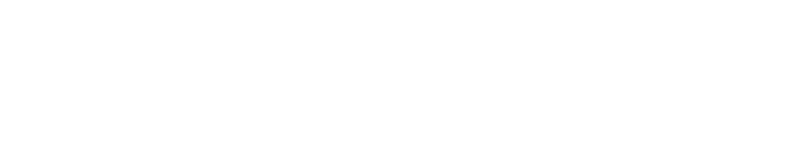
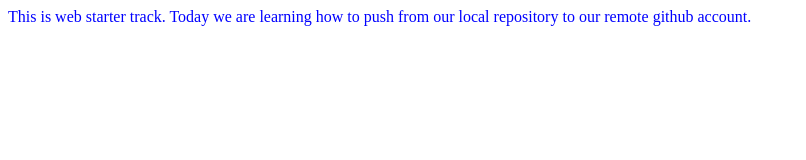
Before and after one commit to Joy-pearl2/Testing_project, a plain HTML site: page index.html in a window 1280 px wide. Shown: the whole page, without its empty margins (0-806 px from the left). Drawn offline with Linux system fonts and the light colour scheme.

Commit message:
made more changes

```diff
--- a/index.html
+++ b/index.html
@@ -4,8 +4,9 @@
     <meta charset="UTF-8">
     <meta name="viewport" content="width=device-width, initial-scale=1.0">
     <title>Document</title>
+    <link rel="stylesheet" href="./src/style.css">
 </head>
 <body>
-
+    This is web starter track. Today we are learning how to push from our local repository to our remote github account.
 </body>
 </html>
--- /dev/null
+++ b/src/style.css
@@ -0,0 +1,3 @@
+*{
+    color: blue
+}
```
